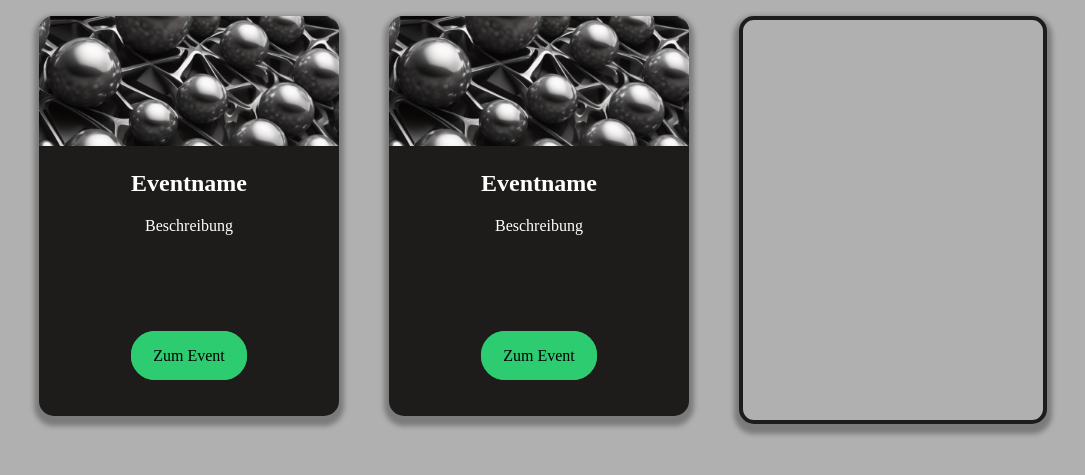
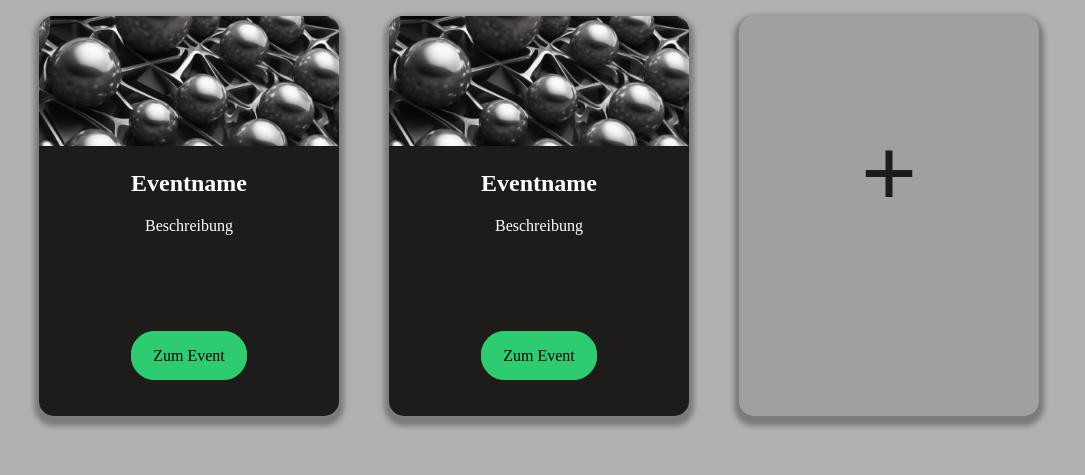
Before and after one commit to max-acc/event-management, a PHP site: page /pages/home.php in a window 1280 px wide. Shown: the part 180-655 px from the top of the page, without its empty margins (26-1111 px from the left). Run offline with PHP 8.4, Linux system fonts and the light colour scheme; the visitor is signed in with stand-in values (Sample User, id 1).

Commit message:
add rest

```diff
--- a/css/style.css
+++ b/css/style.css
@@ -140,8 +140,20 @@ header a:hover {
 }
 
 .home ul li .add_event {
-  background: #B0B0B0;
-  border: 4px solid #1E1C1B;
+  background: #A0A0A0;
+  border: -4px solid #1E1C1B;
+  color: #1E1C1B;
+  vertical-align: middle;
+}
+
+.home ul li .add_event:hover {
+  cursor: none;
+}
+
+.home ul li .add_event p {
+  color: #1E1C1B;
+  font-size: 100px;
+  font-weight: bolder;
 }
 
 .home ul li div img {
--- a/pages/home.php
+++ b/pages/home.php
@@ -55,6 +55,7 @@ require_once "../config/config.php";
         </li>
         <li>
           <div class="add_event">
+            <p>+</p>
           </div>
         </li>
       </ul>
```
